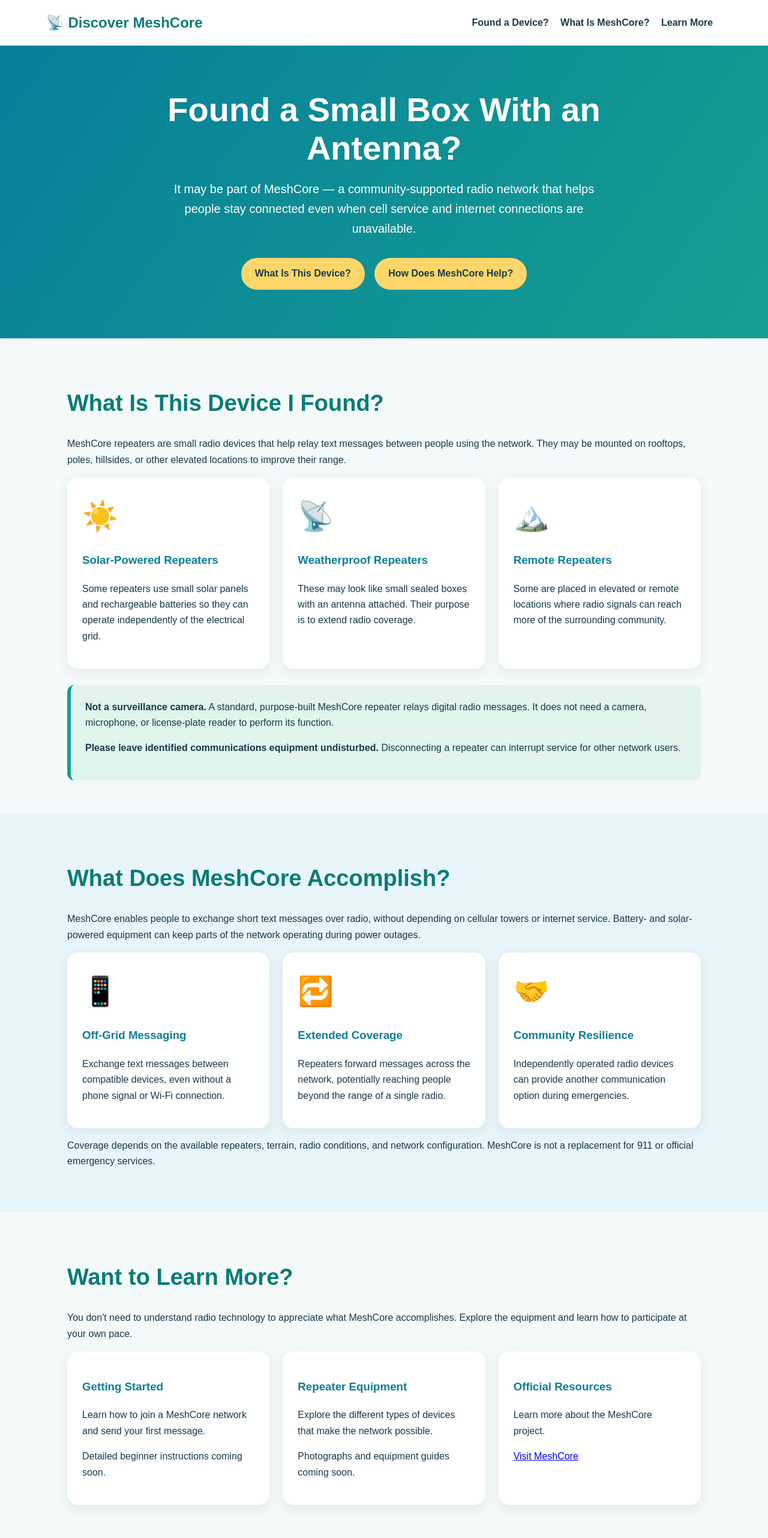
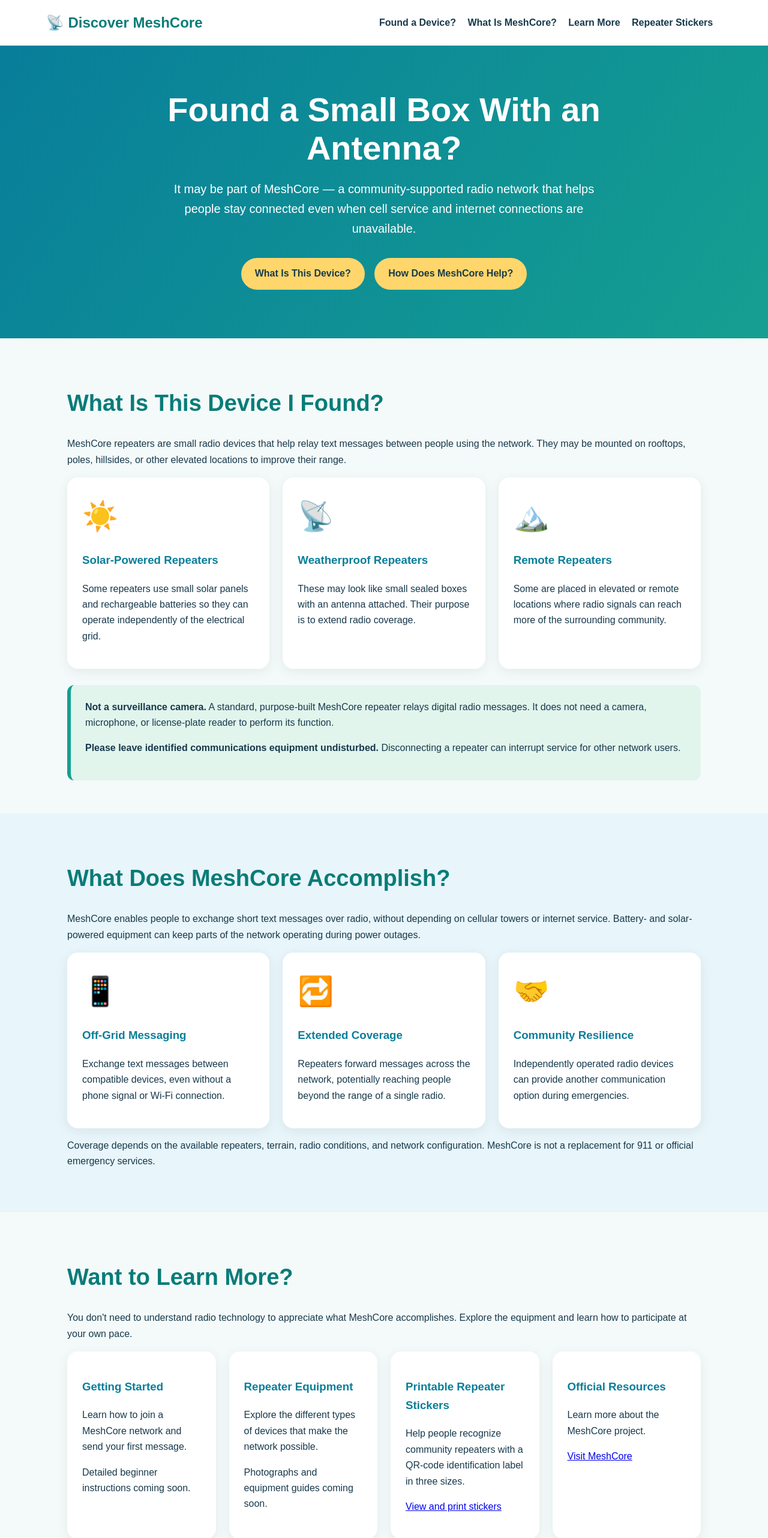
Before and after one commit to DrGalaxy-GM/meshcore-community-website, a plain HTML site: page index.html in a window 1280 px wide. Shown: the top 2564 px of the page at 60% size. Drawn offline with Linux system fonts and the light colour scheme.

Commit message:
Link printable repeater stickers from home page

```diff
--- a/index.html
+++ b/index.html
@@ -36,6 +36,7 @@ footer a{color:#ffdb83}
 <a href="found.html">Found a Device?</a>
 <a href="#purpose">What Is MeshCore?</a>
 <a href="#learn">Learn More</a>
+<a href="stickers.html">Repeater Stickers</a>
 </nav>
 </header>
 
@@ -93,6 +94,7 @@ A standard, purpose-built MeshCore repeater relays digital radio messages. It do
 <div class="cards">
 <div class="card"><h3>Getting Started</h3><p>Learn how to join a MeshCore network and send your first message.</p><p>Detailed beginner instructions coming soon.</p></div>
 <div class="card"><h3>Repeater Equipment</h3><p>Explore the different types of devices that make the network possible.</p><p>Photographs and equipment guides coming soon.</p></div>
+<div class="card"><h3>Printable Repeater Stickers</h3><p>Help people recognize community repeaters with a QR-code identification label in three sizes.</p><p><a href="stickers.html">View and print stickers</a></p></div>
 <div class="card"><h3>Official Resources</h3><p>Learn more about the MeshCore project.</p><a href="https://meshcore.co.uk/" target="_blank" rel="noopener noreferrer">Visit MeshCore</a></div>
 </div>
 </section>
```
